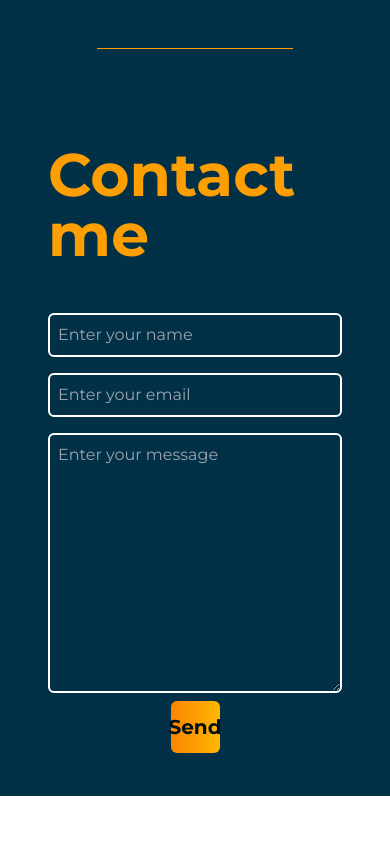
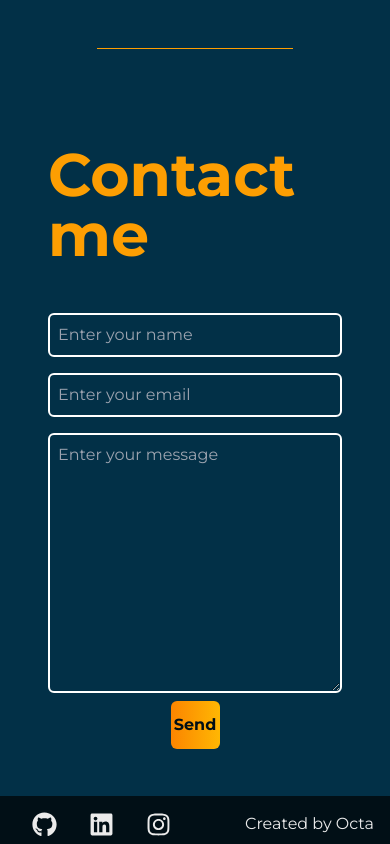
Before and after one commit to OctaNavarro/octa-portfolio, a React (Vite) app: page / in a window 390 px wide. Shown: the part 5364-6208 px from the top of the page. Before the commit the page ends 6160 px from the top, so only its background shows below. Built offline with nearby package versions, Linux system fonts and the light colour scheme.

Commit message:
Footer done

```diff
--- a/src/App.jsx
+++ b/src/App.jsx
@@ -1,5 +1,6 @@
 import About from './components/About'
 import Contact from './components/Contact'
+import Footer from './components/Footer'
 import Home from './components/Home'
 import NavBar from './components/NavBar'
 import Projects from './components/Projects'
@@ -18,6 +19,7 @@ function App() {
       <Projects />
       <Stack />
       <Contact />
+      <Footer />
     </div>
   )
 }
--- a/src/components/Contact.jsx
+++ b/src/components/Contact.jsx
@@ -80,7 +80,7 @@ export default function Contact() {
           <button
             type='submit'
             value='Send'
-            className='text-dblue text-xl font-bold  px-6 py-3 my-2 mx-auto flex justify-center w-1/6 rounded-md bg-gradient-to-r from-tangerine to-yellow cursor-pointer active:translate-y-1 duration-300'
+            className='text-dblue md:text-xl font-bold  px-6 py-3 my-2 mx-auto flex justify-center w-1/6 rounded-md bg-gradient-to-r from-tangerine to-yellow cursor-pointer active:translate-y-1 duration-300'
             onClick={() => {
               msgSentStatusChange();
               setEjsResponse('Complete missing fields');
--- /dev/null
+++ b/src/components/Footer.jsx
@@ -0,0 +1,35 @@
+import React from 'react'
+import { FaGithub, FaLinkedin, FaInstagram } from 'react-icons/fa'
+
+export default function Footer() {
+  return (
+    <div className='xl:hidden bg-dblue h-12 flex justify-between p-4 text-lbgray'>
+      <div className='flex '>
+        <a
+          href='https://github.com/octanavarro'
+          target='_blank'
+          rel='noreferrer'
+        >
+          <FaGithub className='mx-4' size={25} />
+        </a>
+        <a
+          href='https://linkedin.com/in/octa-nav-tech'
+          target='_blank'
+          rel='noreferrer'
+        >
+          <FaLinkedin className='mx-4' size={25} />
+        </a>
+        <a
+          href='https://www.instagram.com/octa_navarro/'
+          target='_blank'
+          rel='noreferrer'
+        >
+          <FaInstagram className='mx-4' size={25} />
+        </a>
+      </div>
+      <div className=''>
+        <p>Created by Octa</p>
+      </div>
+    </div>
+  )
+}
--- a/src/components/SocialLinks.jsx
+++ b/src/components/SocialLinks.jsx
@@ -62,7 +62,7 @@ export default function SocialLinks() {
           <Link
             to={'home'}
             smooth
-            duration={500}
+            duration={1000}
             className='flex justify-between items-center w-40 h-14 px-4 ml-[-100px] hover:ml-[-10px] hover:rounded-md duration-300 bg-lblue rounded-br-md text-lbgray cursor-pointer'
           >
             Back Home <MdOutlineKeyboardArrowUp size={40} />
--- a/src/components/UpArrow.jsx
+++ b/src/components/UpArrow.jsx
@@ -4,8 +4,8 @@ import { Link } from 'react-scroll'
 
 export default function UpArrow() {
   return (
-    <div className='text-lbgray z-20 xl:hidden fixed bottom-4 right-4 w-12 h-12 bg-lblue rounded-full'>
-      <Link to={'home'} smooth duration={500}>
+    <div className='text-lbgray z-20 xl:hidden fixed bottom-8 right-4 w-12 h-12 bg-lblue rounded-full'>
+      <Link to={'home'} smooth duration={1000}>
         <MdOutlineKeyboardArrowUp size={50} />
       </Link>
     </div>
```
